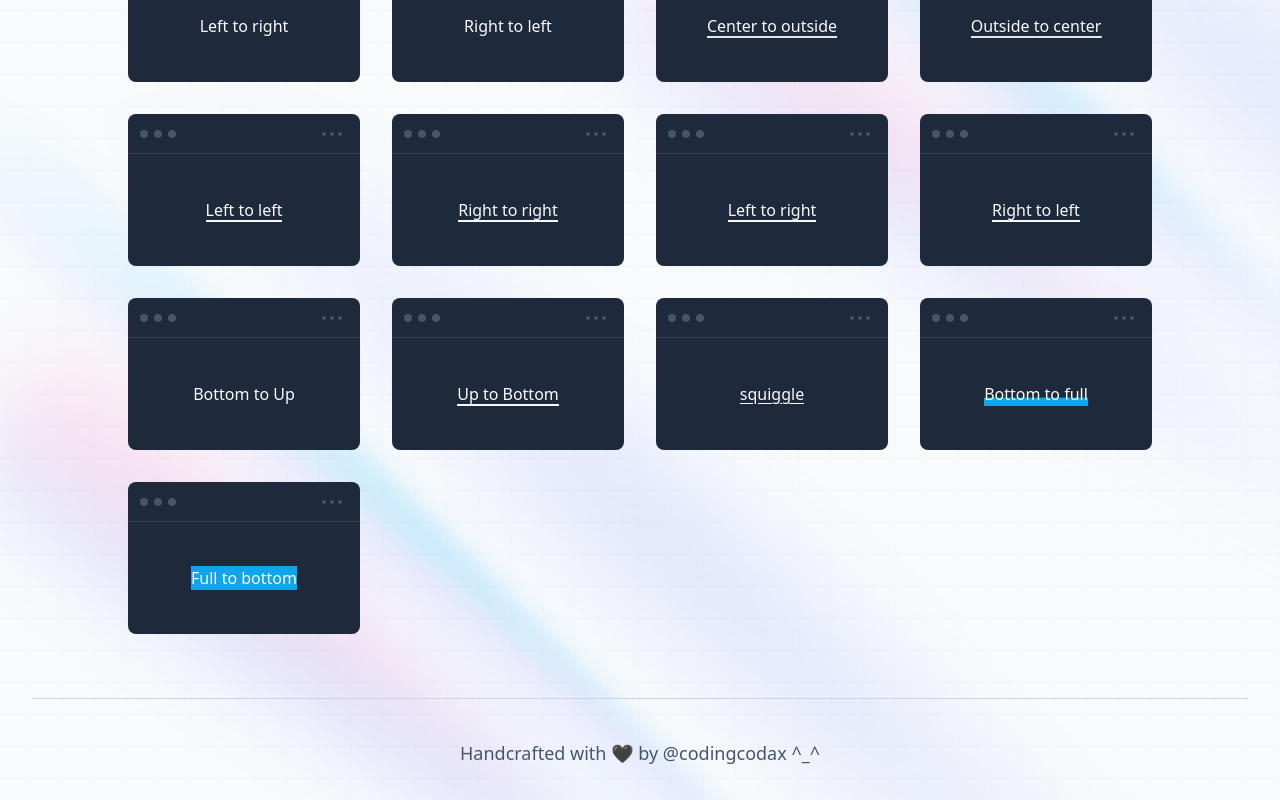
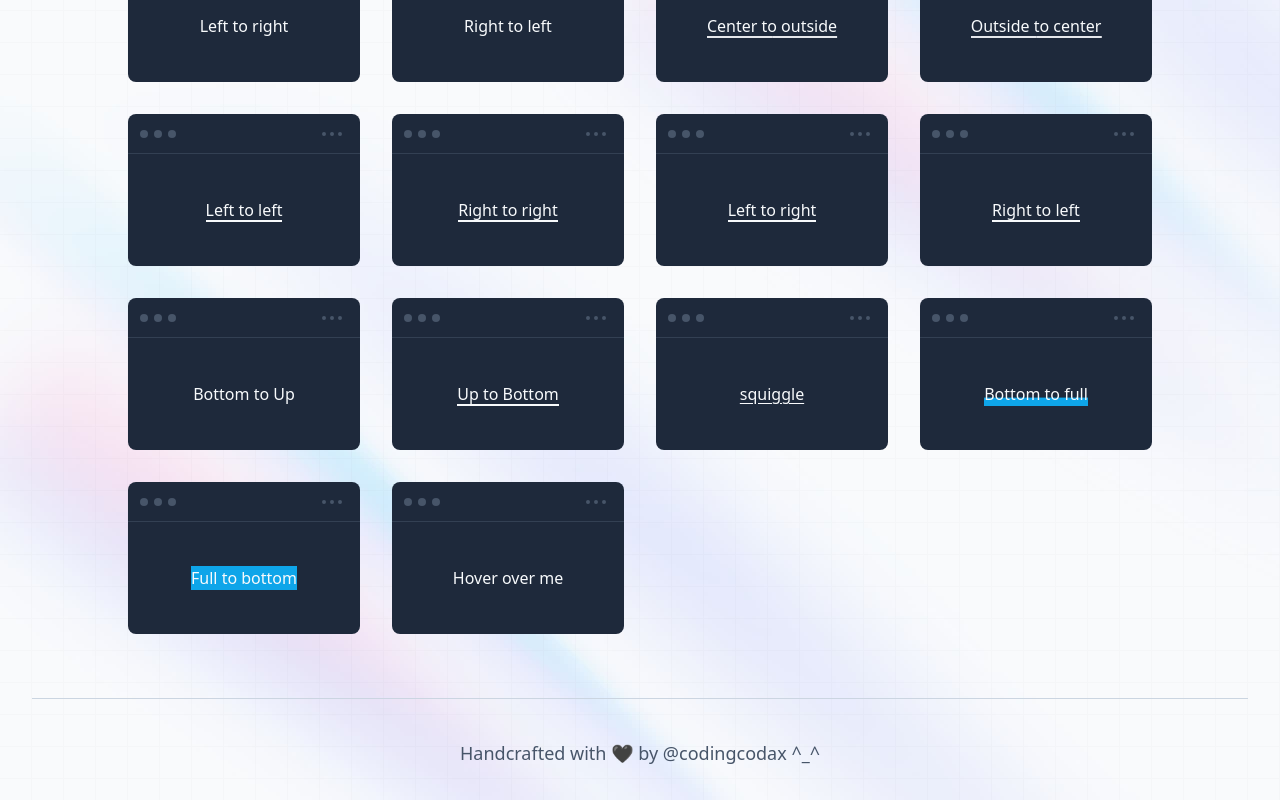
Before and after one commit to codingcodax/mini, a Next.js app: page /components in a window 1280 px wide. Shown: the part 694-1494 px from the top of the page. Built offline with nearby package versions, Linux system fonts and the light colour scheme.

Commit message:
feat(snippets): add link flick up

```diff
--- /dev/null
+++ b/src/data/snippets/LinkFlickUp.tsx
@@ -0,0 +1,22 @@
+import type { Snippet } from '~/types/snippet';
+
+const LinkFlickUp: Snippet = {
+  title: 'Link Flick Up',
+  type: 'link',
+  githubLink:
+    'https://github.com/codingcodax/mini/tree/main/src/data/snippets/LinkFlickUp.tsx',
+  playgroundLink: 'https://play.tailwindcss.com/guboPjzAw9',
+  source: (
+    <a className='group relative overflow-hidden text-slate-50' href='#'>
+      <span className='invisible'>Hover over me</span>
+      <span className='absolute top-0 left-0 transition-transform duration-500 ease-in-out hover:duration-300 group-hover:-translate-y-full'>
+        Hover over me
+      </span>
+      <span className='absolute top-0 left-0 translate-y-full transition-transform duration-500 ease-in-out hover:duration-300 group-hover:translate-y-0'>
+        Hover over me
+      </span>
+    </a>
+  ),
+};
+
+export default LinkFlickUp;
--- a/src/data/snippets/index.ts
+++ b/src/data/snippets/index.ts
@@ -17,6 +17,7 @@ import LinkShowUnderlineUpBottom from './LinkShowUnderlineUpBottom';
 import LinkShowUnderlineSquiggle from './LinkShowUnderlineSquiggle';
 import LinkShowHighlightBottomFull from './LinkShowHighlightBottomFull';
 import LinkShowHighlightFullBottom from './LinkShowHighlightFullBottom';
+import LinkFlickUp from './LinkFlickUp';
 
 const Snippets: Snippet[] = [
   LinkUnderlineCenterOutside,
@@ -36,6 +37,7 @@ const Snippets: Snippet[] = [
   LinkShowUnderlineSquiggle,
   LinkShowHighlightBottomFull,
   LinkShowHighlightFullBottom,
+  LinkFlickUp,
 ];
 
 export default Snippets;
```
